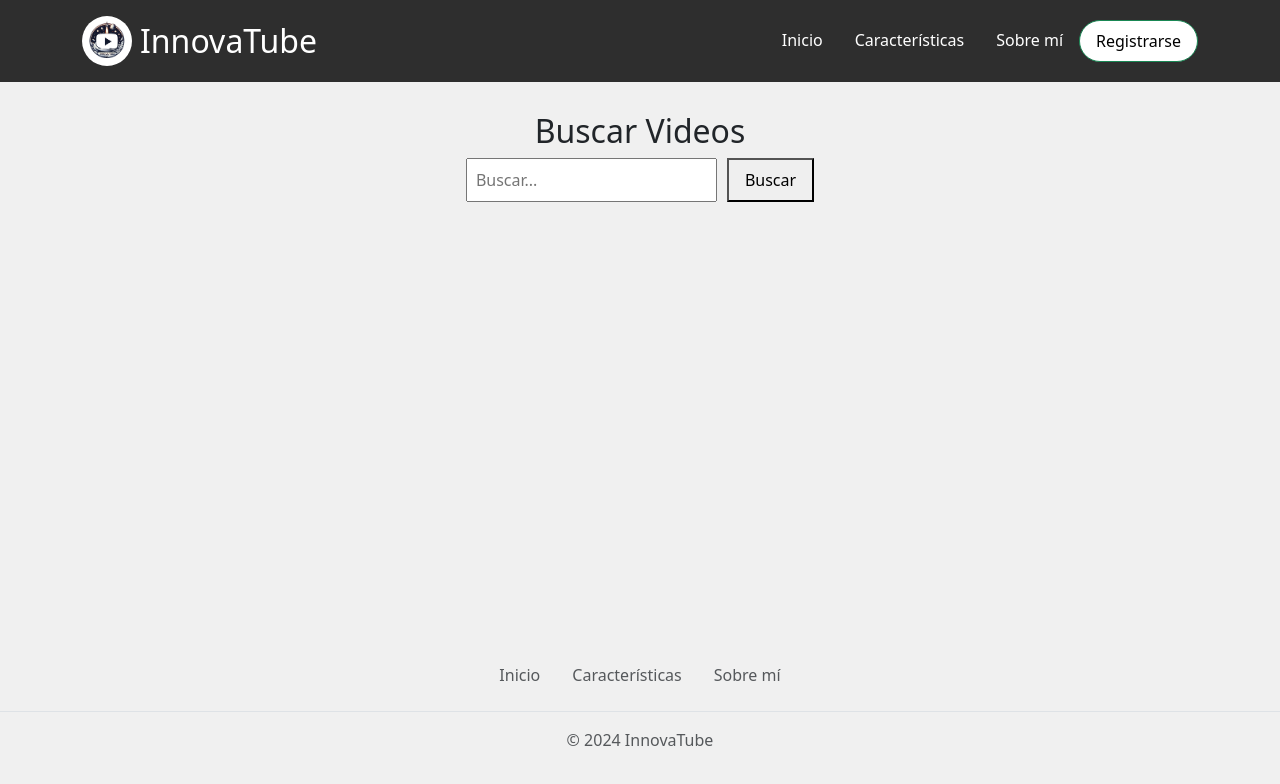
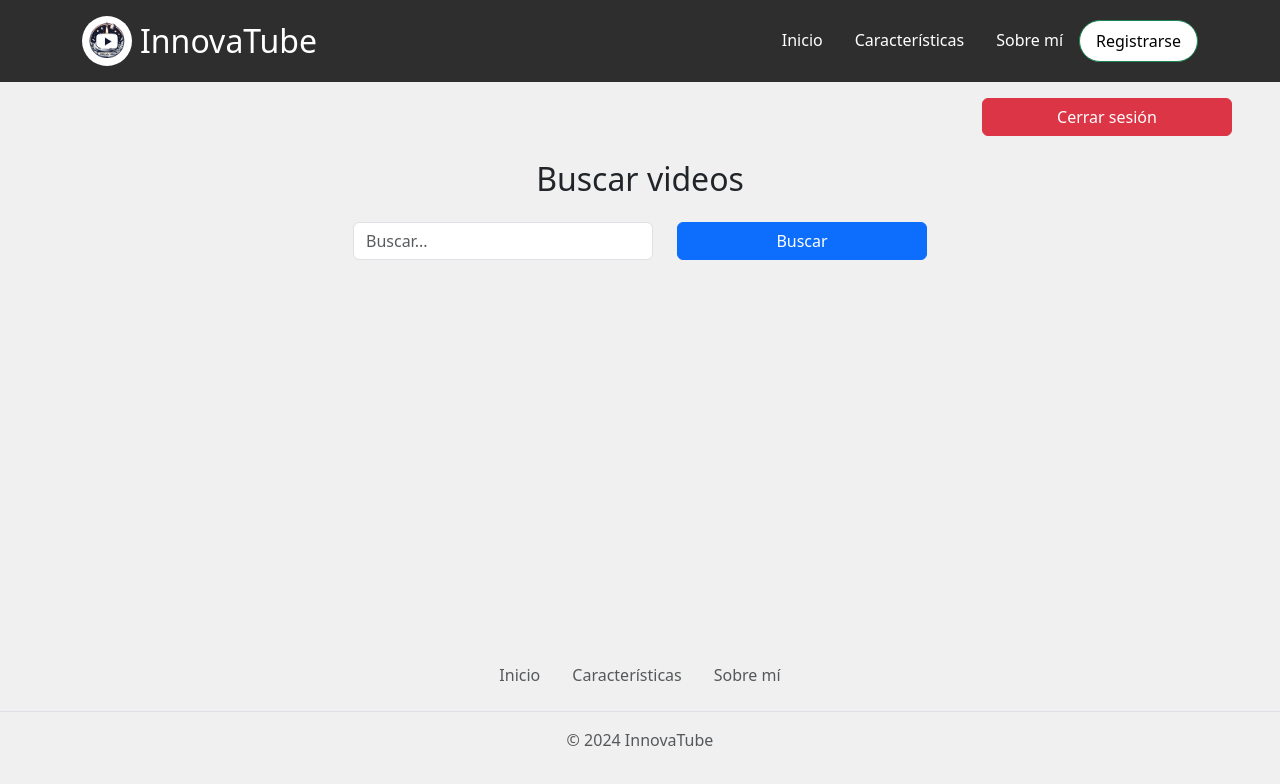
Before and after one commit to eduherrodp/innovatube, a Vue app in the folder frontend/: page /search in a window 1280 px wide. Shown: the top 784 px of the page. Built offline with nearby package versions, Linux system fonts and the light colour scheme.

Commit message:
backend-frontend integration - logout

```diff
--- a/frontend/src/App.vue
+++ b/frontend/src/App.vue
@@ -31,9 +31,16 @@
 </template>
 
 <script>
-
 export default {
   name: 'App',
+  methods: {
+    handleLogout() {
+      // Manejar la acción de cerrar sesión
+      this.$router.push({ name: 'home' }).catch(err => {
+        console.error('Error al redirigir a la página de inicio:', err);
+      });
+    }
+  }
 };
 </script>
 
--- a/frontend/src/components/Search.vue
+++ b/frontend/src/components/Search.vue
@@ -1,26 +1,29 @@
 <template>
-    <div class="search-container">
-      <header>
-        <div class="user-info">
-          <span @click="logout">{{ username }}</span>
+    <div class="search-container mt-3">
+        <header class="d-flex justify-content-end align-items-center mb-4">
+            <div class="user-info me-5">
+                <span v-if="isLoggedIn" class="username bg-primary text-white px-3 py-2 rounded">{{ username }}</span>
+                <button @click="logout" class="btn btn-danger ms-2 px-5">Cerrar sesión</button>
             </div>
-        <h2>Buscar Videos</h2>
-        <form @submit.prevent="search">
-          <input type="text" v-model="query" placeholder="Buscar...">
-          <button type="submit">Buscar</button>
+        </header>
+        <section class="text-center">
+            <h2 class="mb-4">Buscar videos</h2>
+            <form @submit.prevent="search" class="d-flex justify-content-center">
+                <input type="text" v-model="query" placeholder="Buscar..." class="form-control me-4">
+                <button type="submit" class="btn btn-primary">Buscar</button>
             </form>
-      </header>
+        </section>
         <section v-if="videos.length > 0">
-        <h3>Resultados de búsqueda</h3>
-        <ul>
-          <li v-for="video in videos" :key="video.videoId">
-            <a :href="video.url" target="_blank">{{ video.title }}</a>
-            <p>{{ video.description }}</p>
+            <h3 class="mt-4">Resultados de búsqueda</h3>
+            <ul class="list-unstyled">
+                <li v-for="video in videos" :key="video.videoId" class="mt-3">
+                    <a :href="video.url" target="_blank" class="text-primary">{{ video.title }}</a>
+                    <p class="text-muted mb-0">{{ video.description }}</p>
                 </li>
             </ul>
         </section>
         <section v-else-if="searched">
-        <p>No se encontraron resultados.</p>
+            <p class="mt-4 ms-5 text-muted">No se encontraron resultados.</p>
         </section>
     </div>
 </template>
@@ -34,11 +37,13 @@
             query: '',
             videos: [],
             searched: false,
-        username: ''
+            username: '',
+            isLoggedIn: false
         };
     },
     created() {
-      this.username = localStorage.getItem('username'); // Supone que el nombre de usuario está almacenado en el localStorage
+        this.username = localStorage.getItem('username');
+        this.isLoggedIn = !!localStorage.getItem('jwtToken');
     },
     methods: {
         async search() {
@@ -59,55 +64,43 @@
         logout() {
             localStorage.removeItem('jwtToken');
             localStorage.removeItem('username');
-        this.$router.push({ name: 'login' });
+            this.isLoggedIn = false; // Actualiza el estado de isLoggedIn
+            this.username = ''; // Limpia el nombre de usuario
+            this.$emit('logout'); // Emitir evento de cerrar sesión
+            this.$router.push({ name: 'Home' }).catch(err => {
+                console.error('Error al redirigir a la página de inicio:', err);
+            });
         }
     }
 };
 </script>
 
 <style scoped>
-  .search-container {
-    max-width: 800px;
-    margin: 0 auto;
-    padding: 20px;
-  }
-
-  header {
+.user-info {
     display: flex;
-    flex-direction: column;
     align-items: center;
 }
 
-  .user-info {
-    align-self: flex-end;
-    cursor: pointer;
-    margin-bottom: 10px;
+.username {
+    font-size: 1rem;
 }
 
-  form {
-    display: flex;
-    gap: 10px;
+.username:hover {
+    text-decoration: none;
 }
 
-  input {
-    flex: 1;
-    padding: 8px;
+.btn-danger {
+    background-color: #dc3545;
+    border-color: #dc3545;
+    padding: 0.375rem 1rem;
 }
 
-  button {
-    padding: 8px 16px;
+.btn-danger:hover {
+    background-color: #c82333;
+    border-color: #bd2130;
 }
 
-  section ul {
-    list-style-type: none;
-    padding: 0;
-  }
-
-  section li {
-    margin-bottom: 10px;
-  }
-
-  section h3 {
-    margin-top: 20px;
+.form-control {
+    width: 300px;
 }
 </style>
```
Lines whose indentation alone changed are shown as unchanged.
